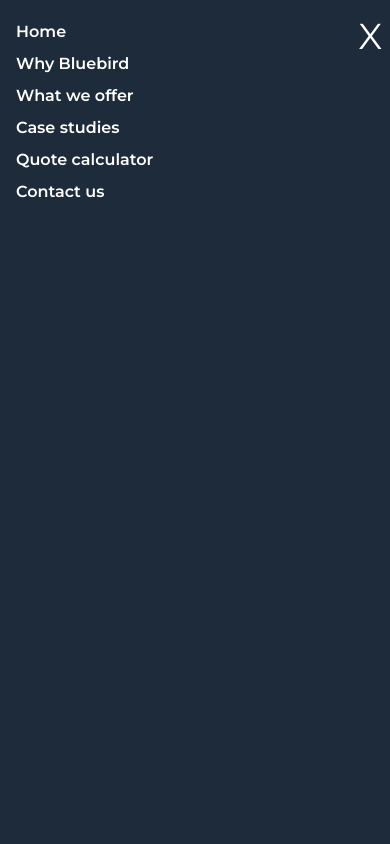
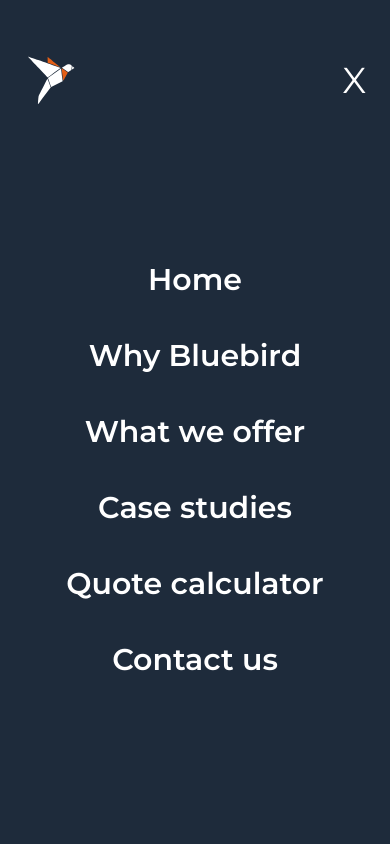
Before and after one commit to bluebird-technologies/bluebird_tech_OLD, a Next.js app: page /why in a window 390 px wide. Both pictures are taken after a click on the button "menu". Shown: the top 844 px of the page. Built offline with nearby package versions, Linux system fonts and the light colour scheme.

Commit message:
mobile header updated to fit designs

```diff
--- a/components/MobileHeader.tsx
+++ b/components/MobileHeader.tsx
@@ -16,19 +16,13 @@ export function MobileHeader() {
   return (
     <>
       {showNavigation && (
-        <div className="fixed bg-primary flex w-full h-[100vh] p-4" style={{ zIndex: 50 }}>
-          <div className="flex flex-col w-[40vw]">
-            {navLinks.map((nav) => {
-              return (
-                <div key={'nav-' + nav.label} className="py-1">
-                  <Link className="text-white font-semibold hover:font-bold" href={nav.href}>
-                    {nav.label}
-                  </Link>
-                </div>
-              );
-            })}
-          </div>
-          <div className="absolute right-0 px-2">
+        <div className="fixed  bg-primary flex w-full h-[100vh] p-4" style={{ zIndex: 50 }}>
+          <div className="flex w-full flex-col">
+            <div className="flex  w-full    items-center justify-between flex-row">
+              <picture>
+                <img className="h-32  w-32" src="/header/mobile-logo.svg" alt="logo" />
+              </picture>
+              <div className=" right-0 px-2">
                 <button
                   type="button"
                   className="text-white text-4xl"
@@ -38,14 +32,39 @@ export function MobileHeader() {
                 </button>
               </div>
             </div>
+            <div className="flex flex-1 w-full items-center justify-center flex-col ">
+              {navLinks.map((nav) => {
+                return (
+                  <div key={'nav-' + nav.label} className="py-1 mb-8">
+                    <Link
+                      className="text-white text-3xl font-semibold hover:font-bold"
+                      href={nav.href}
+                    >
+                      {nav.label}
+                    </Link>
+                  </div>
+                );
+              })}
+            </div>
+          </div>
+        </div>
       )}
+
       {!showNavigation && (
         <div
-          className="fixed w-full flex justify-end p-2 h-[60px] bg-primary border-b border-secondary"
+          className=" w-full flex  p-2 h-[80px] items-center  justify-between bg-inherit border-b border-secondary"
           style={{ zIndex: 50 }}
         >
+          <picture>
+            <img className="h-32 w-32" src="/header/mobile-logo.svg" alt="logo" />
+          </picture>
           <div className="text-white">
-            <button type="button" className="text-white w-12 h-12" onClick={() => handleShowMenu()}>
+            <button
+              title="menu"
+              type="button"
+              className="text-white w-12 h-12"
+              onClick={() => handleShowMenu()}
+            >
               <MenuIcon />
             </button>
           </div>
```
Lines whose indentation alone changed are shown as unchanged.
